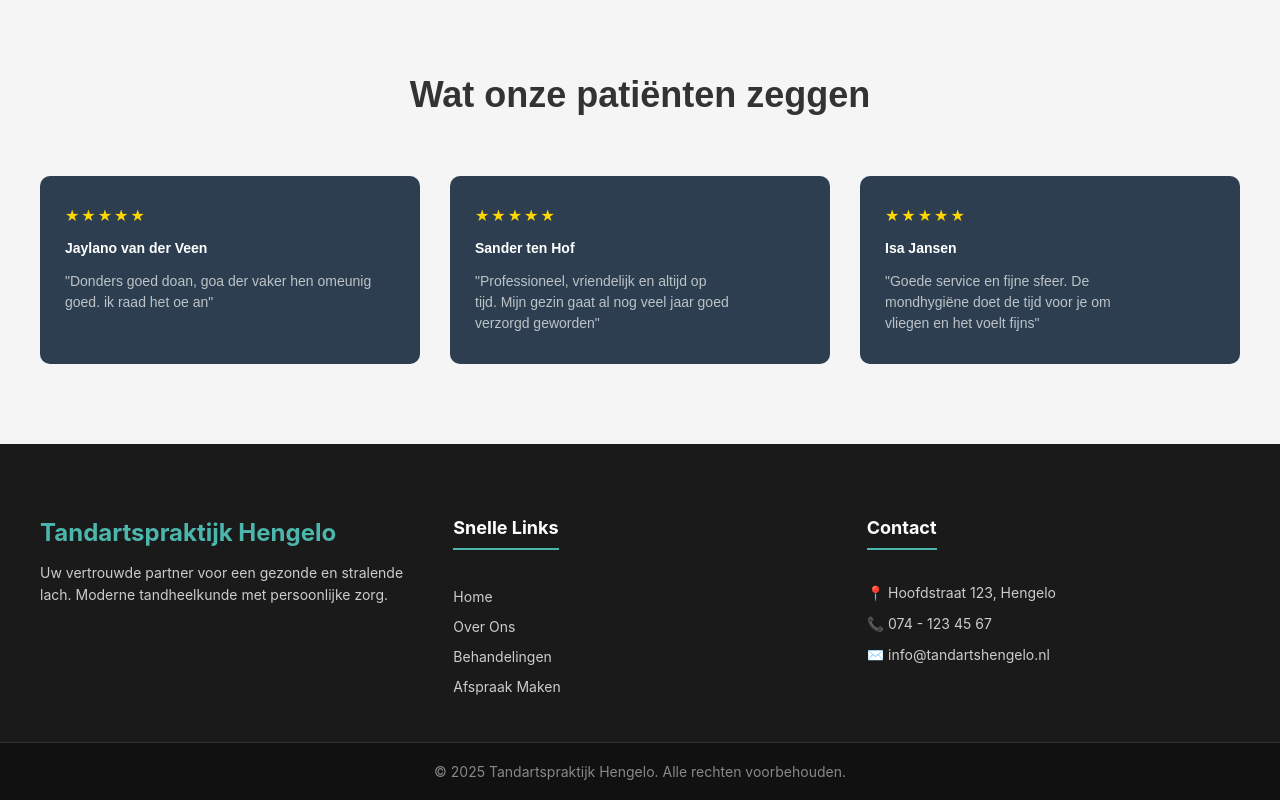
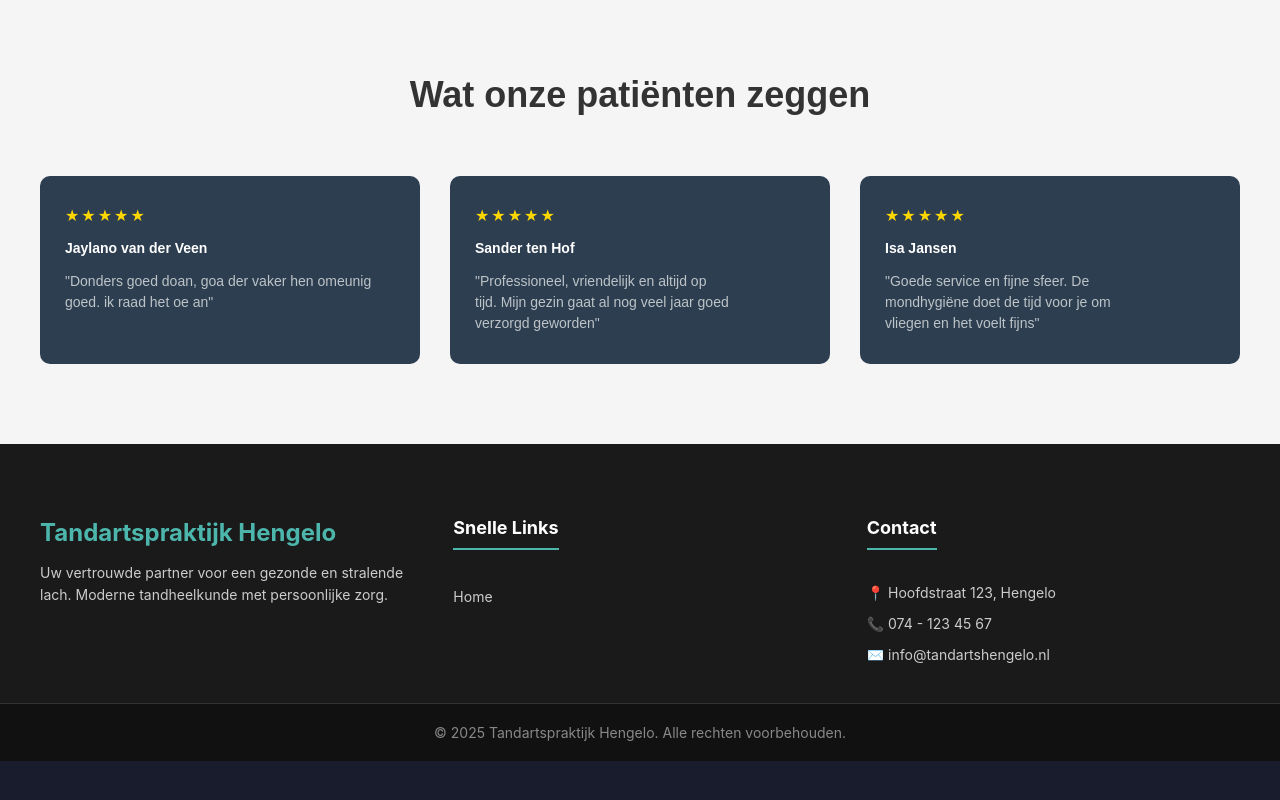
Before and after one commit to S1mpleDimplee/tandartspraktijk, a React (Create React App) app: page / in a window 1280 px wide. Shown: the part 1491-2291 px from the top of the page. After the commit the page ends 2252 px from the top, so only its background shows below. Built offline with nearby package versions, Linux system fonts and the light colour scheme.

Commit message:
Comment out unused footer links for future reference

```diff
--- a/src/Footer/Footer.js
+++ b/src/Footer/Footer.js
@@ -19,9 +19,9 @@ const Footer = () => {
           <h4 className="footer-heading">Snelle Links</h4>
           <ul className="footer-links">
             <li><a href="/home">Home</a></li>
-            <li><a href="/over-ons">Over Ons</a></li>
+            {/* <li><a href="/over-ons">Over Ons</a></li>
             <li><a href="/behandelingen">Behandelingen</a></li>
-            <li><a href="/afspraak">Afspraak Maken</a></li>
+            <li><a href="/afspraak">Afspraak Maken</a></li> */}
           </ul>
         </div>
 
```
